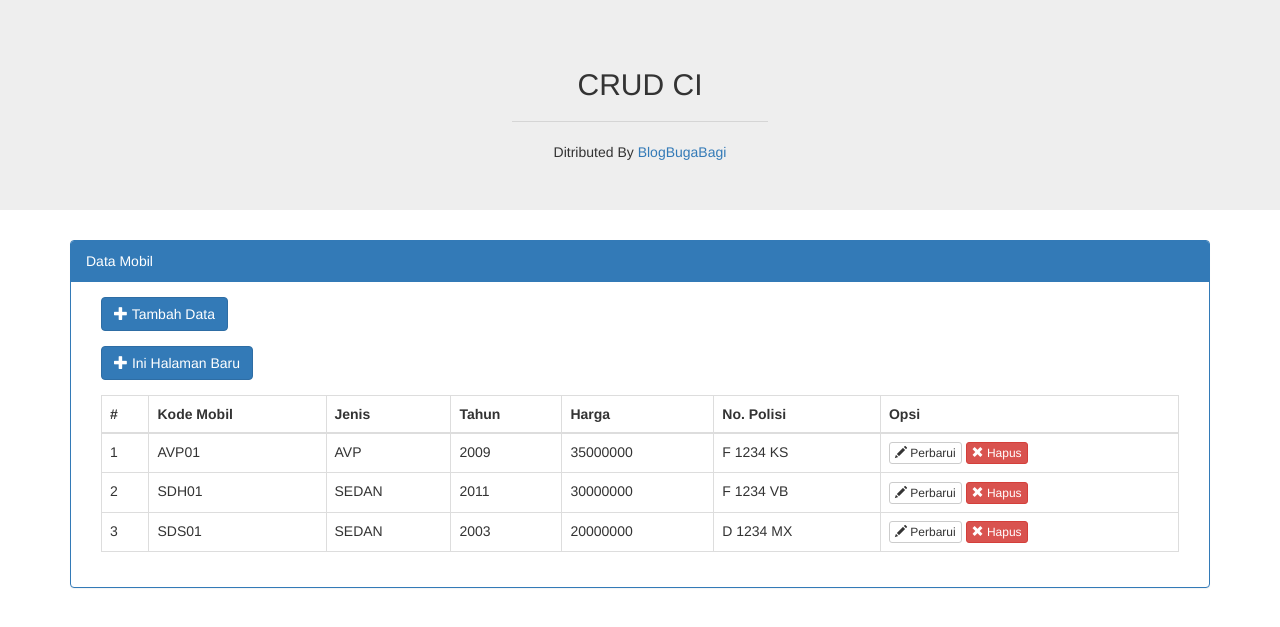
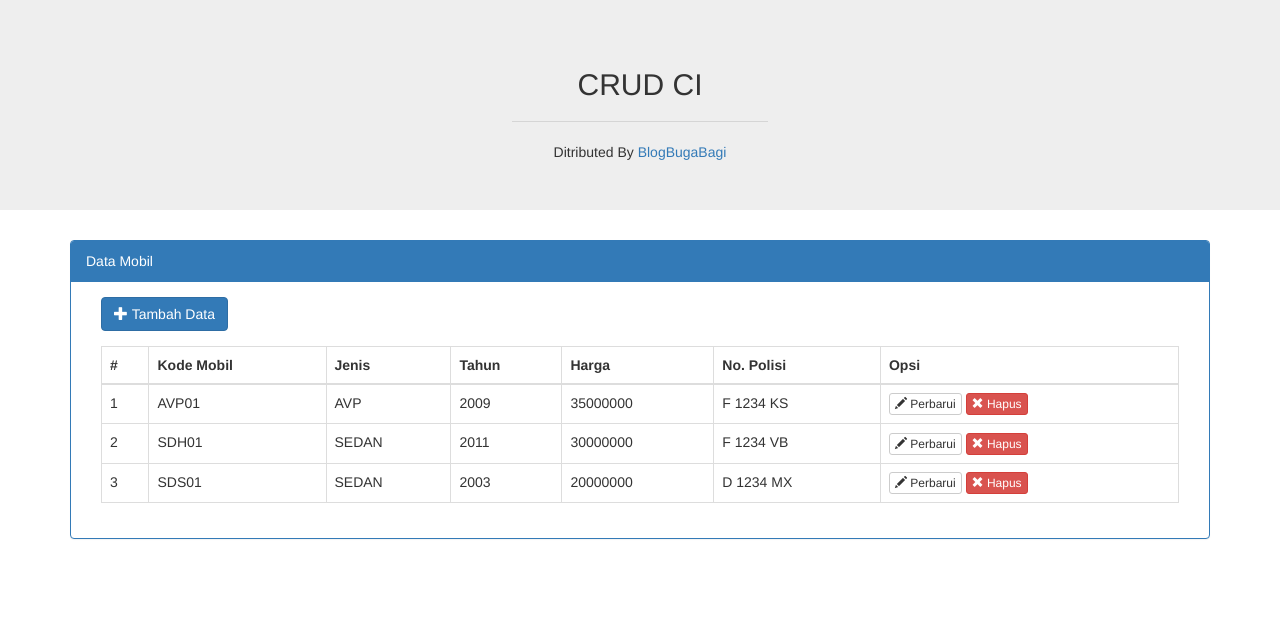
Before and after one commit to Fikrul/project-ci, a CodeIgniter app: page /crud-ci3/ in a window 1280 px wide. Shown: the top 627 px of the page. Run offline with CodeIgniter, Linux system fonts and the light colour scheme; data comes from the database, SQL or seed files in the repository.

Commit message:
hapus tombol halaman baru

```diff
--- a/application/views/tampildata.php
+++ b/application/views/tampildata.php
@@ -33,12 +33,6 @@
 						<a href="<?php echo base_url('home/formtambah'); ?>">
 							<button type="button" class="btn btn-primary"><span class="glyphicon glyphicon-plus"></span>
 								Tambah Data</button>
-						</a>
-					</div>
-					<div class="col-md-12" style="padding-bottom: 15px;">
-						<a href="#">
-							<button type="button" class="btn btn-primary"><span class="glyphicon glyphicon-plus"></span>
-								Ini Halaman Baru</button>
 						</a>
 					</div>
 
```
